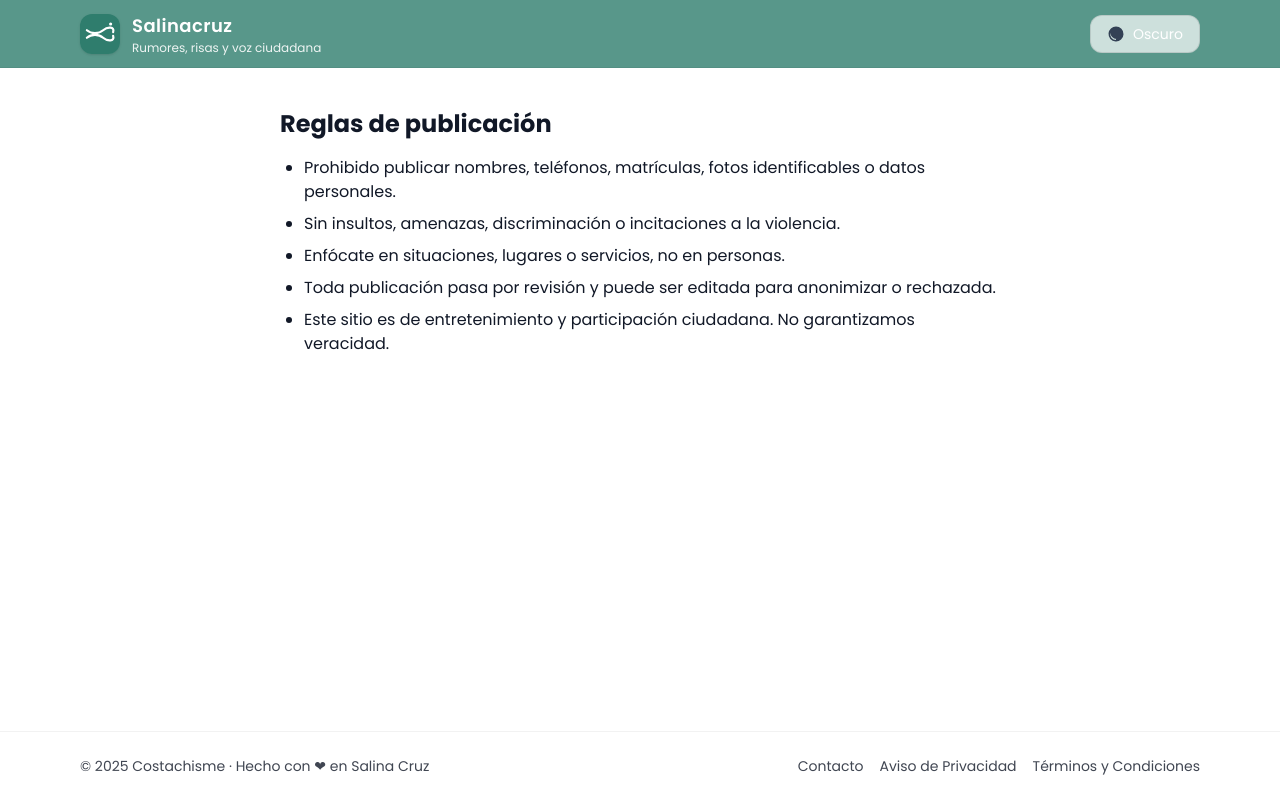
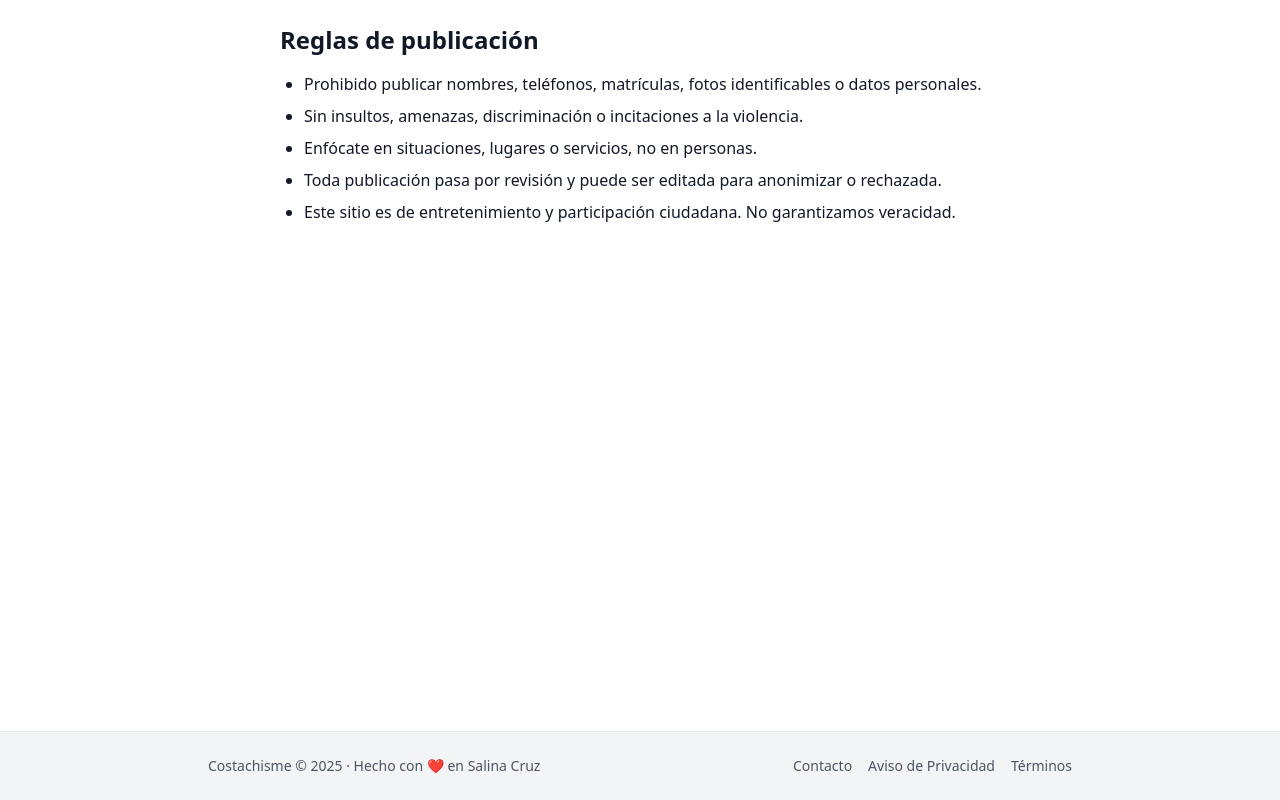
Before and after one commit to pokeron2025/costachisme, a Next.js app: page /reglas in a window 1280 px wide. Built offline with nearby package versions, Linux system fonts and the light colour scheme.

Commit message:
Update layout.tsx

```diff
--- a/app/layout.tsx
+++ b/app/layout.tsx
@@ -1,22 +1,10 @@
 // app/layout.tsx
 import "./globals.css";
-import { Poppins } from "next/font/google";
-import Image from "next/image";
-import React from "react";
-import ThemeToggle from "./components/ThemeToggle";
-
-const poppins = Poppins({
-  subsets: ["latin"],
-  weight: ["400", "600", "700"],
-});
+import Link from "next/link";
 
 export const metadata = {
-  title: "Costachisme — Rumores, risas y voz ciudadana",
-  description:
-    "Chismógrafo urbano con propósito: entretenimiento y buzón ciudadano.",
-  icons: {
-    icon: "/logo-icon.svg", // o "/logo.svg" si quieres usar el abstracto
-  },
+  title: "Costachisme",
+  description: "Rumores, risas y voz ciudadana",
 };
 
 export default function RootLayout({
@@ -25,68 +13,27 @@ export default function RootLayout({
   children: React.ReactNode;
 }) {
   return (
-    <html lang="es" suppressHydrationWarning>
-      <body className={`${poppins.className} min-h-screen flex flex-col`}>
-        {/* HEADER */}
-        <header className="sticky top-0 z-30 border-b border-black/5 dark:border-white/10 bg-brand-500/95 text-white backdrop-blur supports-[backdrop-filter]:bg-brand-500/80">
-          <div className="container-narrow flex items-center justify-between gap-3 p-3">
-            {/* IZQUIERDA: logo + textos */}
-            <div className="flex items-center gap-3">
-              <Image
-                src="/logo.svg"
-                alt="Logo"
-                width={40}
-                height={40}
-                className="rounded-xl shadow soft"
-                priority
-              />
-              <div className="leading-tight">
-                <div className="text-lg font-semibold tracking-wide">
-                  Salinacruz
-                </div>
-                <p className="text-[12px] opacity-90">
-                  Rumores, risas y voz ciudadana
-                </p>
-              </div>
-            </div>
+    <html lang="es">
+      <body className="min-h-screen flex flex-col bg-white text-gray-900">
+        {/* Contenido principal */}
+        <main className="flex-grow">{children}</main>
 
-            {/* DERECHA: botón modo claro/oscuro */}
-            <ThemeToggle />
-          </div>
-        </header>
-
-        {/* CONTENIDO */}
-        <main className="container-narrow mx-auto p-4 flex-1">{children}</main>
-
-        {/* FOOTER */}
-        <footer className="border-t border-black/5 dark:border-white/10 mt-8">
-          <div className="container-narrow mx-auto px-4 py-6 flex flex-col md:flex-row items-center justify-between gap-4 text-sm opacity-80">
-            {/* Izquierda */}
-            <p className="text-center md:text-left">
-              © {new Date().getFullYear()} Costachisme · Hecho con ❤ en
-              Salina Cruz
+        {/* Footer */}
+        <footer className="bg-gray-100 border-t mt-10">
+          <div className="max-w-4xl mx-auto py-6 px-4 flex flex-col md:flex-row justify-between items-center text-sm text-gray-600">
+            <p className="mb-2 md:mb-0">
+              Costachisme © 2025 · Hecho con ❤ en Salina Cruz
             </p>
-
-            {/* Derecha: enlaces */}
-            <nav className="flex gap-4 text-xs md:text-sm">
-              <a
-                href="#"
-                className="hover:underline hover:text-brand-400 transition"
-              >
+            <nav className="flex space-x-4">
+              <Link href="/contacto" className="hover:text-gray-900">
                 Contacto
-              </a>
-              <a
-                href="#"
-                className="hover:underline hover:text-brand-400 transition"
-              >
+              </Link>
+              <Link href="/aviso-privacidad" className="hover:text-gray-900">
                 Aviso de Privacidad
-              </a>
-              <a
-                href="#"
-                className="hover:underline hover:text-brand-400 transition"
-              >
-                Términos y Condiciones
-              </a>
+              </Link>
+              <Link href="/terminos" className="hover:text-gray-900">
+                Términos
+              </Link>
             </nav>
           </div>
         </footer>
```
